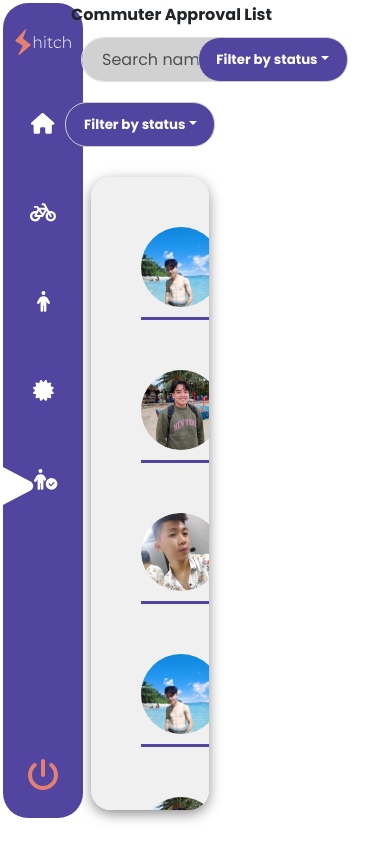
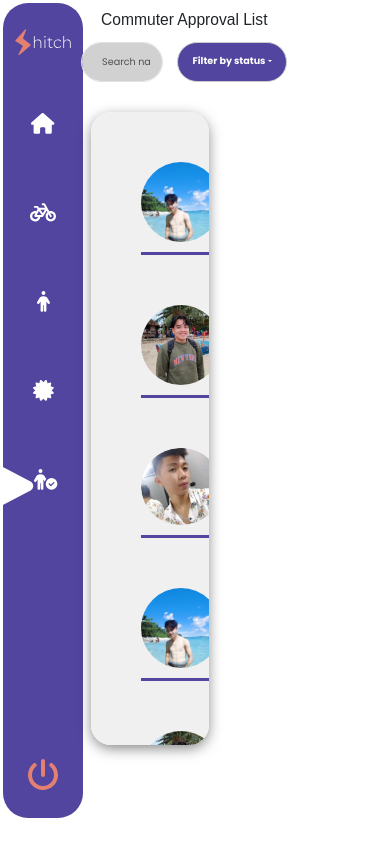
Before and after one commit to wingled22/pagyeonjaFrontEnd, a React (Vite) app: page /commuter-approval in a window 390 px wide. Built offline with nearby package versions, Linux system fonts and the light colour scheme.

Commit message:
fixing Commuter Approval Search and Filter UI

```diff
--- a/src/assets/css/CommuterApproval/CommuterApprovalRequirements.css
+++ b/src/assets/css/CommuterApproval/CommuterApprovalRequirements.css
@@ -12,7 +12,7 @@
   border-radius: 20px !important;
   box-shadow: 0px 4px 14.1px -1px #00000080 !important;
   margin-left: 50px !important;
-  margin-top: 20px !important;
+  margin-top: 80px !important;
 
   height: 500px !important;
   min-height: 75vh !important;
--- a/src/assets/css/CommuterApproval/CommuterApprovalSearchAndFilter.css
+++ b/src/assets/css/CommuterApproval/CommuterApprovalSearchAndFilter.css
@@ -10,16 +10,17 @@
   height: 45px !important;
   margin: 10px 0px 10px 10px !important;
   width: 100% !important;
-    max-width: 380px !important;
+
   border-radius: 130px !important;
   padding-left: 20px !important;
+  width: 100% !important;
   }
 
 /********************************** filter status ******************************/
 .commuter-approval-filter-status {
 
   /* top right bottom left */
-  margin: 10px 0px 0px -100px !important;
+  margin: 10px 0px 0px 0px !important;
   height: 45px !important;
   width: 150px !important;
   background-color: #52459F !important;
@@ -30,3 +31,45 @@
   font-family: 'Poppins', sans-serif !important;
  font-size: smaller !important;
 }
+
+
+@media only screen and (max-width: 991px) {
+
+  .commuter-approval-search-field{
+    max-height: 40px !important;
+    max-width: 300px !important;
+    font-size: .6rem !important;
+  }
+
+  .commuter-approval-filter-status{
+    max-height: 40px !important;
+    font-weight: 10px !important;
+    max-width: 100px !important;
+    font-size: .7rem !important;
+  }
+
+}
+
+
+@media only screen and (max-width: 1199px) {
+
+  /*******************search box ************/
+  .commuter-approval-search-field {
+
+   max-height: 40px !important;
+   max-width: 450px !important;
+   font-size: .6rem !important;
+
+ }
+/************* filter status ***********/
+.commuter-approval-filter-status {
+    max-height: 40px !important;
+    margin-left: 0px !important;
+   font-weight: 10px !important;
+   max-width: 110px !important;
+   font-size: .6rem !important;
+}
+
+
+
+}
--- a/src/assets/css/CommuterApproval/CommuterApprovalTablePage.css
+++ b/src/assets/css/CommuterApproval/CommuterApprovalTablePage.css
@@ -1,3 +1,15 @@
+/******************* approval text  ***************/
+.commuter-approval-text-wrapper {
+
+  font-family: "Poppins-Bold", sans-serif !important;
+  max-width: 300px !important;
+  font-weight: 450 !important;
+  font-size: clamp(5px, 4vw, 25px) !important;
+  margin-left: 30px !important;
+  margin-top: 5px;
+}
+
+
 /************************ table styling ***********************/
 
 .commuter-approval-table-container {
@@ -36,3 +48,17 @@
    border-radius: 50px !important;
 
  }
+
+
+ @media only screen and (max-width: 991px) {
+
+
+
+  /* ******************table styling ****************/
+
+  .commuter-approval-container {
+    max-height: 490px !important;
+    max-width: 400px !important;
+
+  }
+}
--- a/src/assets/css/RiderApproval/RiderApprovalDashboard.css
+++ b/src/assets/css/RiderApproval/RiderApprovalDashboard.css
@@ -6,13 +6,13 @@
 
 
 /******************* approval text  ***************/
-.text-wrapper {
-  color: #000000 !important;
+.rider-approval-text-wrapper {
+
   font-family: "Poppins-Bold", sans-serif !important;
-  width: 231px !important;
-  font-weight: bold !important;
-  font-size: clamp(5px, 4vw, 30px) !important;
-  margin-left: 40px !important;
+  max-width: 300px !important;
+  font-weight: 450 !important;
+  font-size: clamp(5px, 4vw, 25px) !important;
+  margin-left: 30px !important;
   margin-top: 5px;
 }
 
@@ -20,7 +20,7 @@
 .search-field {
   background-color: #d1d1d1 !important;
   height: 45px !important;
-  margin: 10px 0px 10px 10px !important;
+  margin: 10px 0px 10px 20px !important;
   width: 100% !important;
 
   border-radius: 130px !important;
@@ -205,7 +205,7 @@
 
   /* ******************sidebar styling ****************/
 
-  .Nav {
+  .Nav{
     margin-right: -70px;
   }
 
@@ -306,7 +306,7 @@
 
     max-height: 40px !important;
     font-weight: 10px !important;
-    max-width: 120px !important;
+    max-width: 100px !important;
     font-size: .7rem !important;
 
   }
@@ -320,7 +320,7 @@
    .search-field {
 
     max-height: 40px !important;
-    max-width: 300px !important;
+    max-width: 450px !important;
     font-size: .6rem !important;
 
   }
--- a/src/components/CommuterApproval/CommuterApprovalSearchFilter.jsx
+++ b/src/components/CommuterApproval/CommuterApprovalSearchFilter.jsx
@@ -24,7 +24,7 @@ const CommuterApprovalSearchAndFilter = ({onSearchCommuterApproval }) => {
   return (
     <>
 
-    <Col xs={8} sm={7} md={5} lg={4} xl={5} className="ms-md-4">
+    <Col xs={9} sm={9} md={8} lg={9} xl={9} className="me-xl-1 me-lg-3 me-md-3" >
       <input
         type="text"
         className="form-control commuter-approval-search-field"
@@ -36,7 +36,7 @@ const CommuterApprovalSearchAndFilter = ({onSearchCommuterApproval }) => {
 
 
 
-      <Col xs={4} sm={5} md={6} lg={4} xl={4}>
+      <Col xs={1} sm={2} md={2} lg={1} xl={1}>
 
       <UncontrolledDropdown>
         <DropdownToggle
--- a/src/components/CommuterApproval/CommuterApprovalTablePage.jsx
+++ b/src/components/CommuterApproval/CommuterApprovalTablePage.jsx
@@ -65,7 +65,7 @@ const CommuterApprovalTablePage = ({ text, color, changeUserID  }) => {
   return (
   <>
 
-  <Row>
+  <Row sm={11}>
    <CommuterApprovalSearchAndFilter onSearchCommuterApproval={handleSearch} />
    </Row>
     <div className="commuter-approval-table-container">
--- a/src/components/RiderApproval/RiderApprovalSearchAndFilter.jsx
+++ b/src/components/RiderApproval/RiderApprovalSearchAndFilter.jsx
@@ -6,6 +6,7 @@ import {
   DropdownItem,
   DropdownMenu,
   Col,
+  Row,
 } from "reactstrap";
 
 const RiderApprovalSearchFilter = ({onSearch }) => {
@@ -21,8 +22,9 @@ const RiderApprovalSearchFilter = ({onSearch }) => {
 
   return (
     <>
+    <Row sm={11}>
 
-    <Col xs={8} sm={5} md={6} lg={7} xl={7} className="ms-md-4 " >
+    <Col xs={9} sm={9} md={8} lg={9} xl={9} className="me-xl-3 me-lg-3 me-md-3">
         <input
           type="text"
           className="form-control search-field"
@@ -32,7 +34,7 @@ const RiderApprovalSearchFilter = ({onSearch }) => {
       </Col>
 
 
-   <Col xs={1} sm={1} md={1} lg={1} xl={1} className="ms-md-4" >
+   <Col xs={1} sm={2} md={2} lg={1} xl={1} >
       <UncontrolledDropdown>
         <DropdownToggle
           caret
@@ -50,6 +52,7 @@ const RiderApprovalSearchFilter = ({onSearch }) => {
       </UncontrolledDropdown>
 
     </Col>
+    </Row>
 
     </>
   );
--- a/src/components/RiderApproval/Rider_Approval_Table.jsx
+++ b/src/components/RiderApproval/Rider_Approval_Table.jsx
@@ -52,9 +52,9 @@ const RiderApprovalTablePage = ({text, color, changeUserID }) => {
 
   return (
     <>
-   <Row>
+
    <RiderApprovalSearchFilter onSearch={handleSearch} />
-   </Row>
+
 
     <div className="rider-approval-table-container">
       <table className="table-in">
--- a/src/routes/CommuterApprovalPage.jsx
+++ b/src/routes/CommuterApprovalPage.jsx
@@ -13,13 +13,10 @@ const CommuterApprovalPage = () => {
 
   return (
     <>
-      <div className="commuter-approval-text-wrapper fw-bold ms-md-5 mt-md-2">
+      <div className="commuter-approval-text-wrapper">
         Commuter Approval List
       </div>
 
-      <Row>
-        <CommuterApprovalSearchAndFilter />
-      </Row>
 
       <Row
         className="mt-xs-1 mt-lg-1 mt-sm-1 mt-md-1 mt-xl-1 ms-sm-1"
--- a/src/routes/RiderApprovalPage.jsx
+++ b/src/routes/RiderApprovalPage.jsx
@@ -23,10 +23,10 @@ const RiderApprovalDashboard = () => {
 
   return (
     <>
-      <div className="text-wrapper">Approval List</div>
+      <div className="rider-approval-text-wrapper">Rider Approval List</div>
 
       <Row
-        className="mt-xs-1 mt-lg-1 mt-sm-1 mt-md-1 mt-xl-1 ms-sm-1"
+        className="mt-xs-1 mt-lg-1 mt-sm-1 mt-md-1 mt-xl-1"
         xs={1}
         sm={6}
         md={11}
```
Lines whose indentation alone changed are shown as unchanged.
